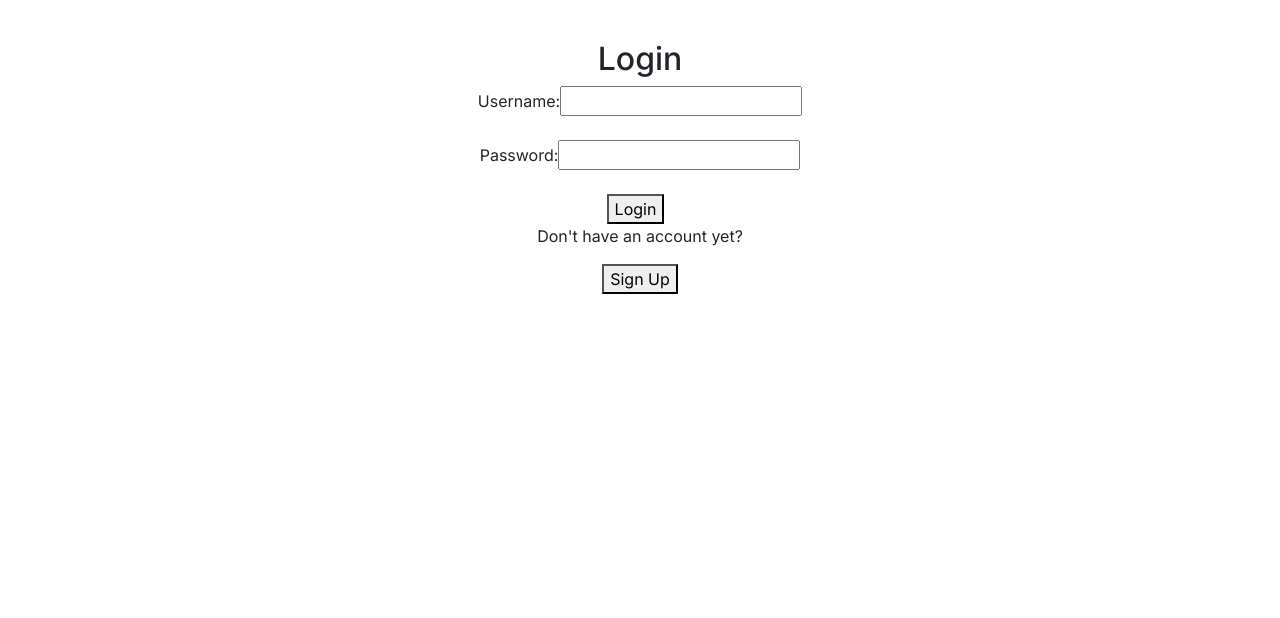
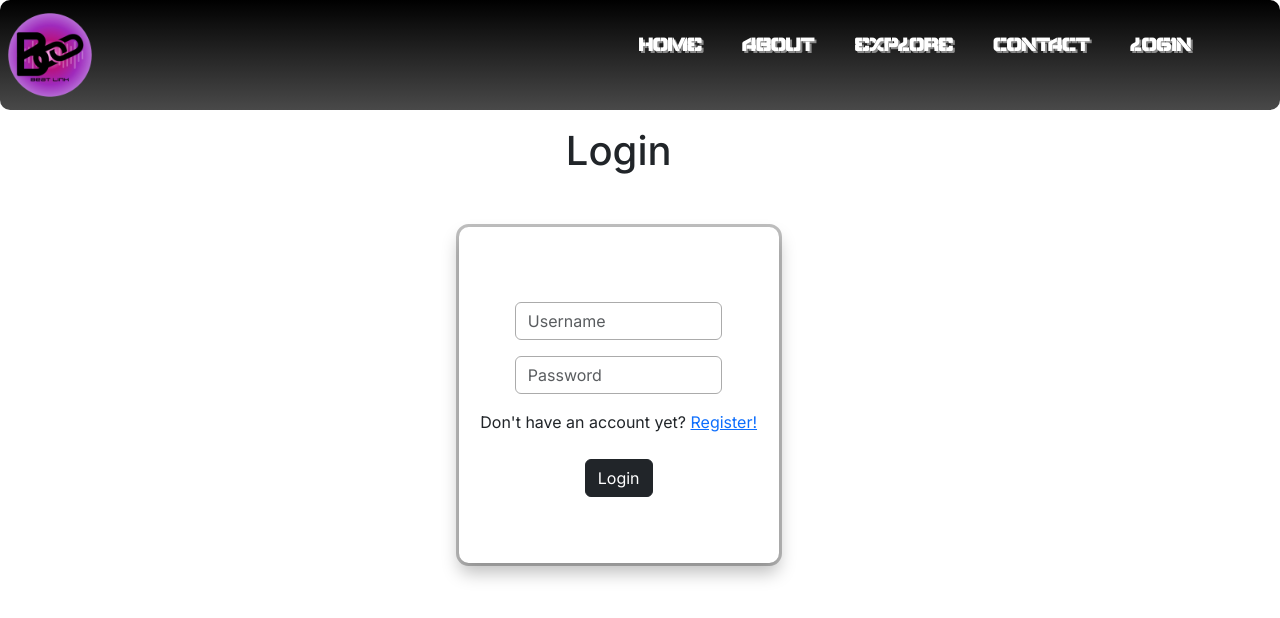
Before and after one commit to keyprocedure/social-playlist-network, a Next.js app in the folder application/beatlink/: page /login in a window 1280 px wide. Shown: the top 618 px of the page. Built offline with nearby package versions, Linux system fonts and the light colour scheme.

Commit message:
add individual Navbar component to allow re-rendering of it

```diff
--- a/application/beatlink/src/app/login/page.js
+++ b/application/beatlink/src/app/login/page.js
@@ -4,42 +4,13 @@
 import React, { useState } from "react";
 import Head from "next/head";
 import { useRouter } from "next/navigation";
-import Cookies from "js-cookie";
+import LoginPageLayout from "../components/LoginPage/LoginPageLayout";
+import Navbar from "../components/navbar";
 
 //TODO: Connect API to front-end
 
-async function loginApi(username, password) {
-	try {
-		const response = await fetch("/api/auth", {
-			method: "POST",
-			headers: {
-				"Content-Type": "application/json",
-			},
-			body: JSON.stringify({
-				username,
-				password,
-			}),
-		});
-
-		if (!response.ok) {
-			console.log("response not ok");
-			throw new Error("Login failed");
-		}
-
-		const data = await response.json();
-
-		return { success: true, data };
-	} catch (error) {
-		console.error("An error occurred during the login process", error);
-		return { success: false, error: error.message };
-	}
-}
-
 export default function Login() {
   const router = useRouter();
-	const [username, setUsername] = useState("");
-	const [password, setPassword] = useState("");
-	const [error, setError] = useState("");
 
   async function handleSubmit(e) {
     e.preventDefault();
@@ -49,15 +20,10 @@
       return;
     }
 
-		console.log("Username:", username);
-		console.log("Password:", password);
-		console.log("Error:", error);
-
     try {
       const response = await loginApi(username, password);
       if (response.success) {
         Cookies.set("session", "token");
-				console.log("Login successful");
         router.push("/");
       } else {
         alert("Invalid login credentials. Please try again.");
@@ -73,51 +39,9 @@
         <title>Login</title>
       </Head>
 
+      <Navbar />
+      <LoginPageLayout />
       {/*Transparent page background/margins*/}
-			<div
-				style={{
-					margin: "20px",
-					backgroundColor: "rgba(255, 255, 255, .75)",
-					padding: "20px",
-					textAlign: "center",
-				}}>
-				<h2>Login</h2>
-
-				<form onSubmit={handleSubmit}>
-					{/*Username Form*/}
-					<div>
-						<label htmlFor="username">Username: </label>
-						<input
-							type="text"
-							id="username"
-							value={username}
-							onChange={(e) => setUsername(e.target.value)}
-						/>
-					</div>
-					<br></br>
-					{/*Password Form*/}
-					<div>
-						<label htmlFor="password">Password: </label>
-						<input
-							type="password"
-							id="password"
-							value={password}
-							onChange={(e) => setPassword(e.target.value)}
-						/>
-					</div>
-					{/*Login and Sign Up buttons with CSS*/}
-					<br></br>
-					<button type="submit">Login</button> &nbsp;
-					<p> Don&apos;t have an account yet? </p>
-					<button>
-						<a
-							href="/signUp"
-							style={{ textDecoration: "none", color: "inherit" }}>
-							Sign Up
-						</a>
-					</button>
-				</form>
-			</div>
     </>
   );
 }
--- a/application/beatlink/src/app/page.js
+++ b/application/beatlink/src/app/page.js
@@ -1,12 +1,14 @@
 "use client";
 import React from "react";
 import checkSessionCookie from "../../helpers/hooks/checkSessionCookie";
+import Navbar from "./components/navbar.js";
 
 export default function Home() {
   const isLoading = checkSessionCookie();
 
   return (
     <>
+      <Navbar />
       {isLoading ? (
         <div></div>
       ) : (
@@ -15,7 +17,8 @@
             margin: "20px",
             backgroundColor: "rgba(255, 255, 255, 0.75)",
             padding: "20px",
-					}}>
+          }}
+        >
           <h1>Homepage is under construction.</h1>
           {/* Add your other content here */}
         </div>
--- a/application/beatlink/src/app/post/[id]/page.js
+++ b/application/beatlink/src/app/post/[id]/page.js
@@ -1,6 +1,7 @@
 "use client";
 import React, { useState, useEffect } from "react";
 import PostPageLayout from "../../components/PostPage/PostPageLayout";
+import Navbar from "../../components/navbar";
 
 export default function PostPage({ params }) {
   const postId = params.id;
@@ -19,6 +20,7 @@
 
   return (
     <div>
+      <Navbar />
       {playlist && post ? (
         <PostPageLayout playlist={playlist} post={post} />
       ) : (
--- a/application/beatlink/src/app/register/page.js
+++ b/application/beatlink/src/app/register/page.js
@@ -4,6 +4,7 @@
 import React from "react";
 import Head from "next/head";
 import RegisterPageLayout from "../components/RegisterPage/RegisterPageLayout";
+import Navbar from "../components/navbar";
 
 export default function Register() {
   return (
@@ -17,6 +18,7 @@
         ></meta>
       </Head>
       <div>
+        <Navbar />
         <RegisterPageLayout></RegisterPageLayout>
       </div>
     </>
```
Lines whose indentation alone changed are shown as unchanged.
